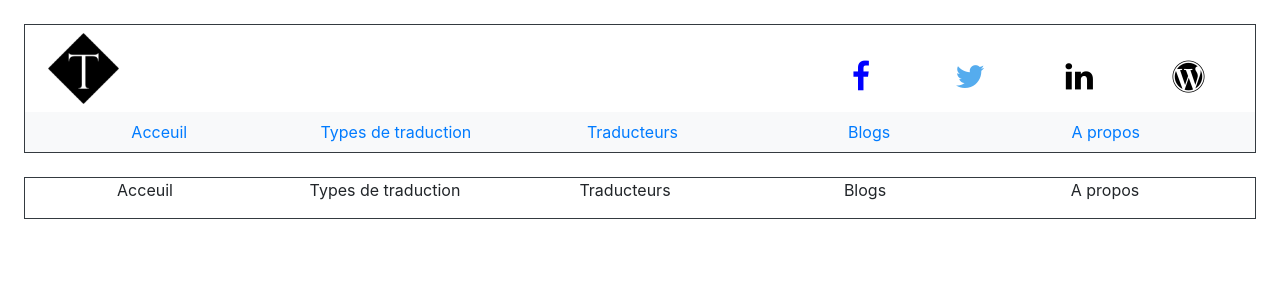
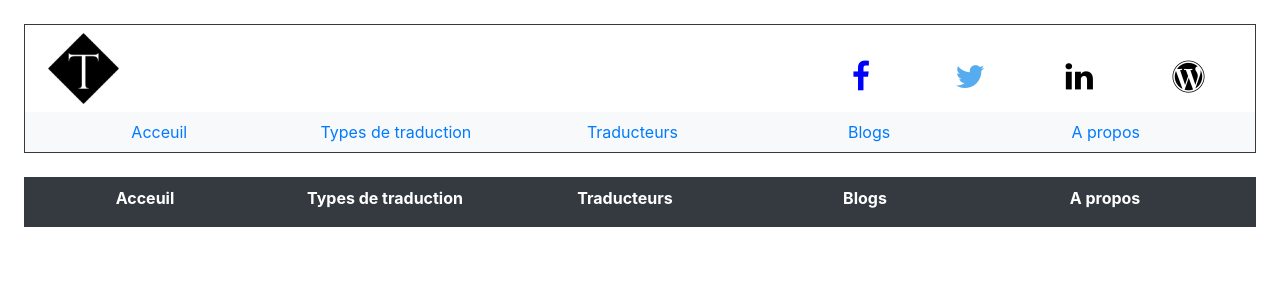
Before and after one commit to AttalaKheireddine/PrjTDW, a Django app: page / in a window 1280 px wide. Shown: the top 300 px of the page. Run offline with Django 3.2, Linux system fonts and the light colour scheme; some libraries are stand-ins or nearby versions.

Commit message:
finished the base template (no many changes from previous commit

```diff
--- a/projet_TDW/projet_app/templates/base.html
+++ b/projet_TDW/projet_app/templates/base.html
@@ -78,26 +78,28 @@
       <!-- Add font awesome icons -->
     </header>
     {% block content %} {% endblock %}
-    <footer class="border border-dark m-4">
-      <div>
-        <ul class="row container-fluid w-100 unstyled-list">
-          <li class="col-lg text-center">
-            <a>Acceuil <span></span></a>
+    <footer class="border border-dark m-4 bg-dark">
+      <ul class="row container-fluid w-100 unstyled-list mt-2">
+        <li class="col-lg text-center ">
+          <a class="text-white font-weight-bold" href="#"
+            >Acceuil <span></span
+          ></a>
         </li>
-          <li class="col-lg text-center">
-            <a>Types de traduction <span></span></a>
+        <li class="col-lg text-center ">
+          <a class="text-white font-weight-bold" href="#"
+            >Types de traduction</a
+          >
         </li>
-          <li class="col-lg text-center">
-            <a>Traducteurs <span></span></a>
+        <li class="col-lg text-center ">
+          <a class="text-white font-weight-bold" href="#">Traducteurs</a>
         </li>
-          <li class="col-lg text-center">
-            <a>Blogs <span></span></a>
+        <li class="col-lg text-center ">
+          <a class="text-white font-weight-bold" href="#">Blogs</a>
         </li>
-          <li class="col-lg text-center">
-            <a>A propos <span></span></a>
+        <li class="col-lg text-center text-white font-weight-bold">
+          <a class="text-white font-weight-bold" href="#">A propos</a>
         </li>
       </ul>
-      </div>
     </footer>
   </body>
 </html>
```
Lines whose indentation alone changed are shown as unchanged.
